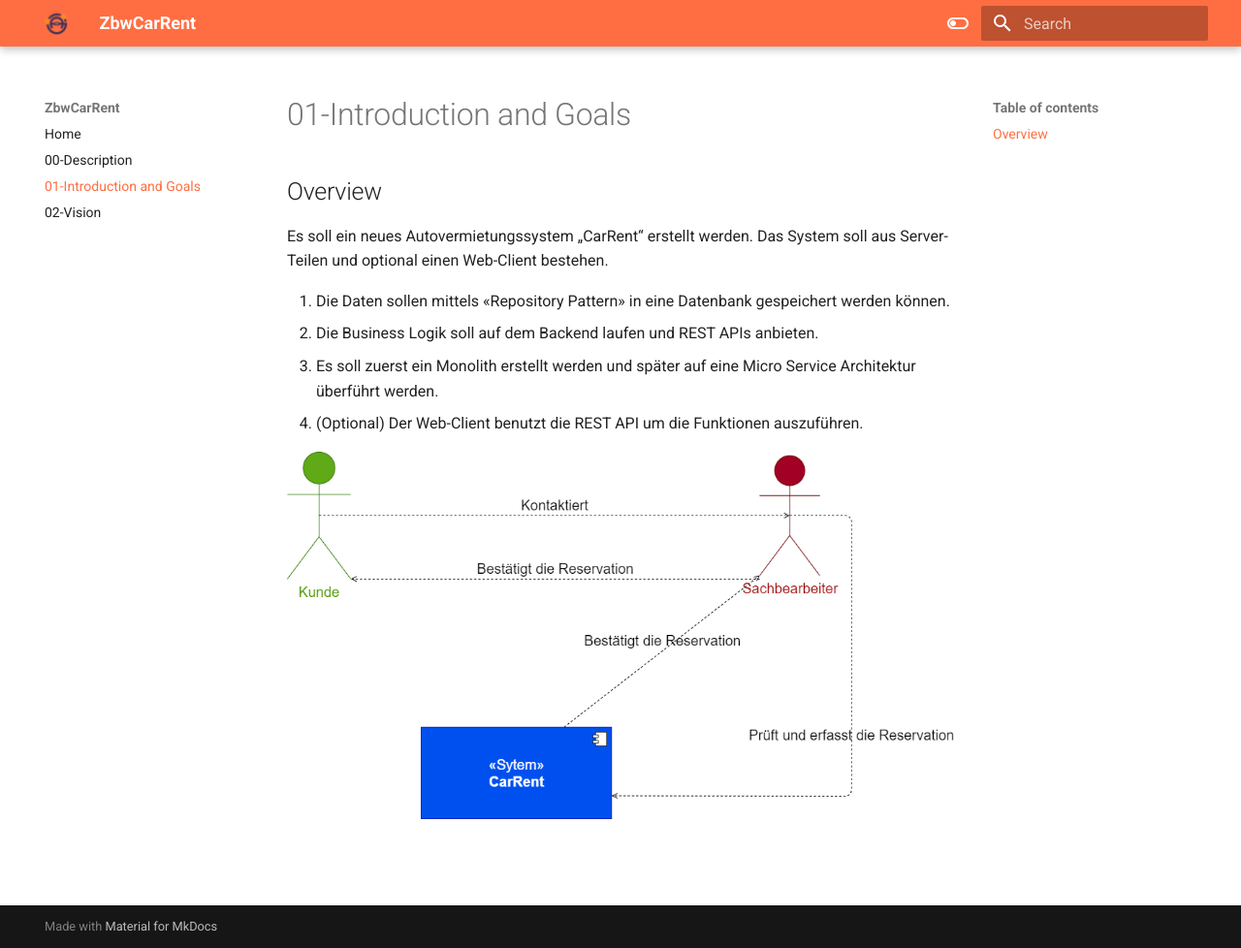
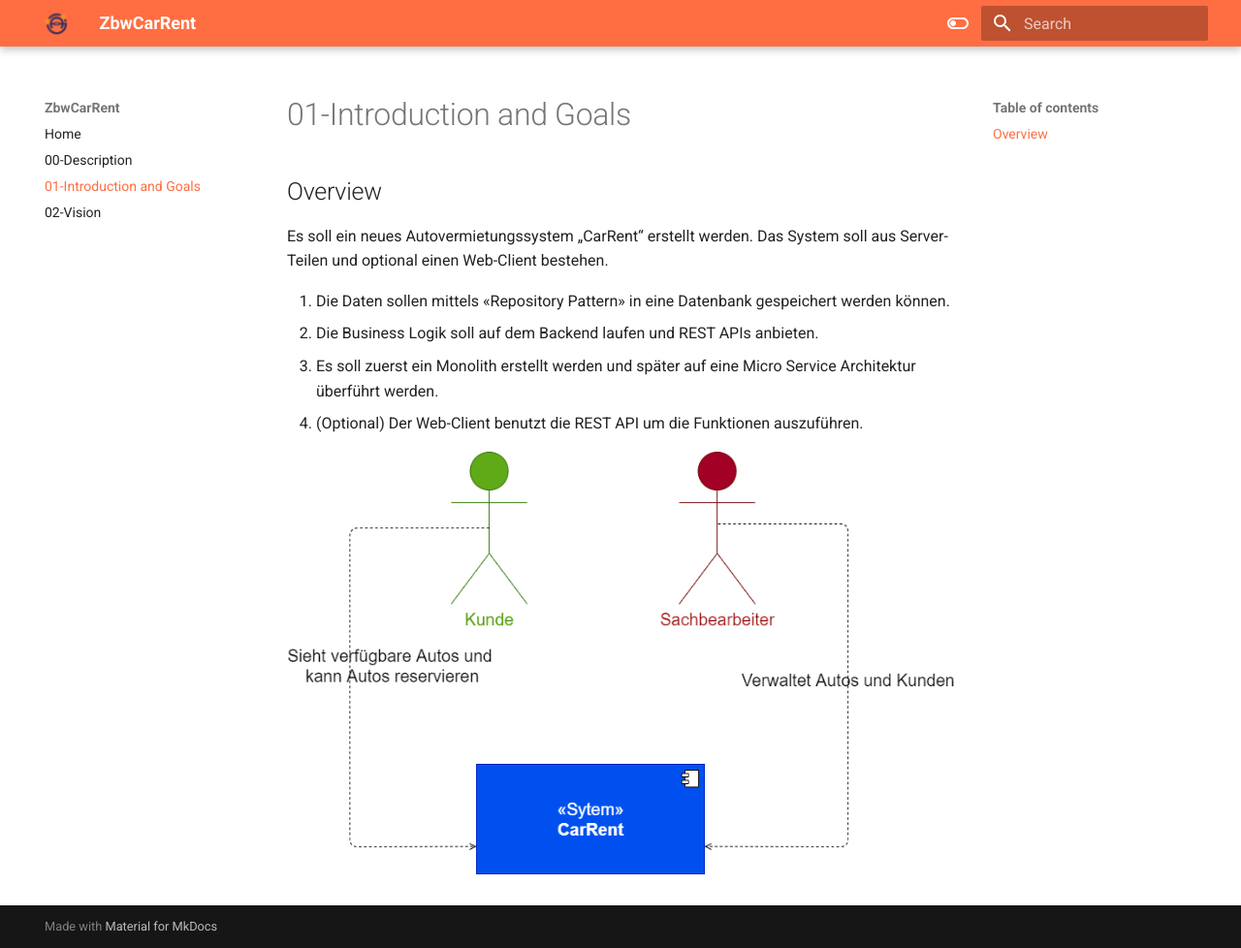
Before and after one commit to ricardo17coelho/CarRent, an MkDocs documentation site: the page built from docs/docs/01.IntroductionAndGoals.md, in a window 1280 px wide and 978 px high. Shown: the whole window at 97% size. Built offline with MkDocs 1.6.1 and Material for MkDocs 9.7.7, drawn with Linux system fonts in a browser that asks for light colours.

Commit message:
docs: update introductionandgoals page

```diff
--- a/docs/docs/01.IntroductionAndGoals.md
+++ b/docs/docs/01.IntroductionAndGoals.md
@@ -10,4 +10,4 @@ Das System soll aus Server-Teilen und optional einen Web-Client bestehen.
 3. Es soll zuerst ein Monolith erstellt werden und später auf eine Micro Service Architektur überführt werden.
 4. (Optional) Der Web-Client benutzt die REST API um die Funktionen auszuführen.
 
-<img src="../images/overview.drawio.png" alt="model" width="800"/>
+<img src="../images/overview-context.drawio.png" alt="model" width="800"/>
```
Also changed, not shown: docs/docs/images/overview-context.drawio.png (added).
